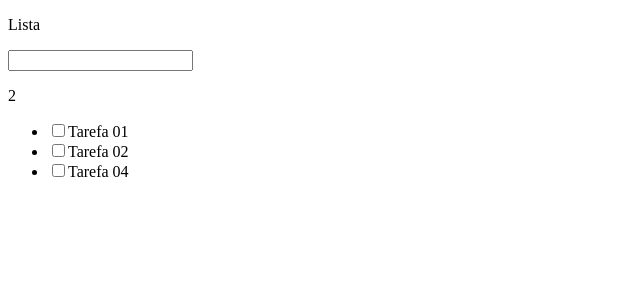
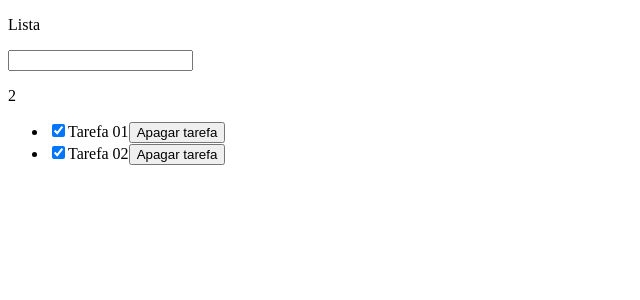
Before and after one commit to Reginaldolgj/Curso-React, a React (Vite) app in the folder TreinandoReactTS/: page /pagina-inicial in a window 1280 px wide. Shown: the top 300 px of the page, without its empty margins (0-640 px from the left). Built offline with nearby package versions, Linux system fonts and the light colour scheme; data requests are answered from the project's data file.

Commit message:
curso finalizado.

```diff
--- a/TreinandoReactTS/mock/db.json
+++ b/TreinandoReactTS/mock/db.json
@@ -9,11 +9,6 @@
       "title": "Tarefa 02",
       "isCompleted": true,
       "id": 2
-    },
-    {
-      "title": "Tarefa 04",
-      "isCompleted": false,
-      "id": 4
     }
   ]
 }
--- a/TreinandoReactTS/src/pages/PagInicial/PagInicial.tsx
+++ b/TreinandoReactTS/src/pages/PagInicial/PagInicial.tsx
@@ -1,5 +1,8 @@
 import { useCallback, useEffect, useState } from "react";
-import { ITarefa, TarefasService } from "../../services/api/tarefas/tarefasService";
+import {
+  ITarefa,
+  TarefasService,
+} from "../../services/api/tarefas/tarefasService";
 import { ApiException } from "../../services/api/ApiException";
 
 export const PagInicial = () => {
@@ -8,69 +11,94 @@
   useEffect(() => {
     TarefasService.getAll()
       .then((result) => {
-      if(result instanceof ApiException) {
+        if (result instanceof ApiException) {
           alert(result.message);
         } else {
           setLista(result);
         }
-    })
+      });
+  }, []);
 
-  },[]);
-  const handleInputKeyDown: React.KeyboardEventHandler<HTMLInputElement> =
-    useCallback((e) => {
-      if (e.key === "Enter") {
+  const handleInputKeyDown: React.KeyboardEventHandler<HTMLInputElement> = useCallback((e) => {
+    if (e.key === 'Enter') {
       if (e.currentTarget.value.trim().length === 0) return;
-        //forma 1 de inserir itens na lista
-        // setLista([...lista, e.currentTarget.value]);
 
       const value = e.currentTarget.value;
 
-        e.currentTarget.value = "";
+      e.currentTarget.value = '';
 
-        setLista((oldLista) => {
-          if (oldLista.some((ListItem) => ListItem.title === value)) return oldLista;
+      if (lista.some((listItem) => listItem.title === value)) return;
 
-          return [
-            ...oldLista,
-            {
-              id: oldLista.length,
-              title: value,
-              isCompleted: false,
-            },
-          ];
+      TarefasService.create({ title: value, isCompleted: false })
+        .then((result) => {
+          if (result instanceof ApiException) {
+            alert(result.message);
+          } else {
+            setLista((oldLista) => [...oldLista, result]);
+          }
         });
     }
+  }, [lista]);
+
+  const handleToggleComplete = useCallback((id: number) => {
+    const tarefaToUpdate = lista.find((tarefa) => tarefa.id === id);
+    if (!tarefaToUpdate) return;
+
+    TarefasService.updateById(id, {
+      ...tarefaToUpdate,
+      isCompleted: !tarefaToUpdate.isCompleted,
+    })
+      .then((result) => {
+        if (result instanceof ApiException) {
+          alert(result.message);
+        } else {
+          setLista(oldLista => {
+            return oldLista.map(oldListItem => {
+              if (oldListItem.id === id) return result;
+              return oldListItem;
+            });
+          });
+        }
+      });
+  }, [lista]);
+
+  const handleDelete = useCallback((id: number) => {
+    TarefasService.deleteById(id)
+      .then((result) => {
+        if (result instanceof ApiException) {
+          alert(result.message);
+        } else {
+          setLista(oldLista => {
+            return oldLista.filter(oldListItem => oldListItem.id !== id);
+          });
+        }
+      });
   }, []);
 
   return (
-    <>
+    <div>
       <p>Lista</p>
+
       <input onKeyDown={handleInputKeyDown} />
-      <p>{lista.filter((ListItem) => ListItem.isCompleted).length}</p>
+
+      <p>{lista.filter((listItem) => listItem.isCompleted).length}</p>
+
       <ul>
-        {lista.map((ListItem) => { return <li key={ListItem.id}>
+        {lista.map((listItem) => {
+          return <li key={listItem.id}>
             <input
               type="checkbox"
-                onChange={() => {
-                  setLista((oldLista) => {
-                    return oldLista.map((oldListItem) => {
-                      const newIsSelected =
-                        oldListItem.title === ListItem.title
-                          ? !oldListItem.isCompleted
-                          : oldListItem.isCompleted;
+              checked={listItem.isCompleted}
+              onChange={() => handleToggleComplete(listItem.id)}
+            />
 
-                      return {
-                        ...oldListItem,
-                        isSelect: newIsSelected,
-                      };
-                    });
-                  });
-                }}
-              />
-              {ListItem.title}
-            </li>
+            {listItem.title}
+
+            <button onClick={() => handleDelete(listItem.id)}>Apagar tarefa</button>
+          </li>;
         })}
       </ul>
-    </>
+
+    </div>
   );
-};
+}
--- a/TreinandoReactTS/src/services/api/tarefas/tarefasService.ts
+++ b/TreinandoReactTS/src/services/api/tarefas/tarefasService.ts
@@ -31,17 +31,17 @@
     return new ApiException(error.message || "Erro ao criar o registro.");
   }
 };
-const updateById = async (id: string, dataToUpdate: ITarefa): Promise<ITarefa | ApiException> => {
+const updateById = async (id: number, dataToUpdate: ITarefa): Promise<ITarefa | ApiException> => {
   try {
-    const {data} = await Api().put<any>(`/tarefas${id}`, dataToUpdate);
+    const {data} = await Api().put<any>(`/tarefas/${id}`, dataToUpdate);
     return data;
   } catch (error: any) {
     return new ApiException(error.message || "Erro ao atualizar o registro.");
   }
 };
-const deleteById = async (id: string): Promise<undefined | ApiException> => {
+const deleteById = async (id: number): Promise<undefined | ApiException> => {
   try {
-    const {data} = await Api().get(`/tarefas${id}`);
+    await Api().delete(`/tarefas/${id}`);
     return undefined;
   } catch (error: any) {
     return new ApiException(error.message || "Erro ao apagar o registro.");
```
Lines whose indentation alone changed are shown as unchanged.
